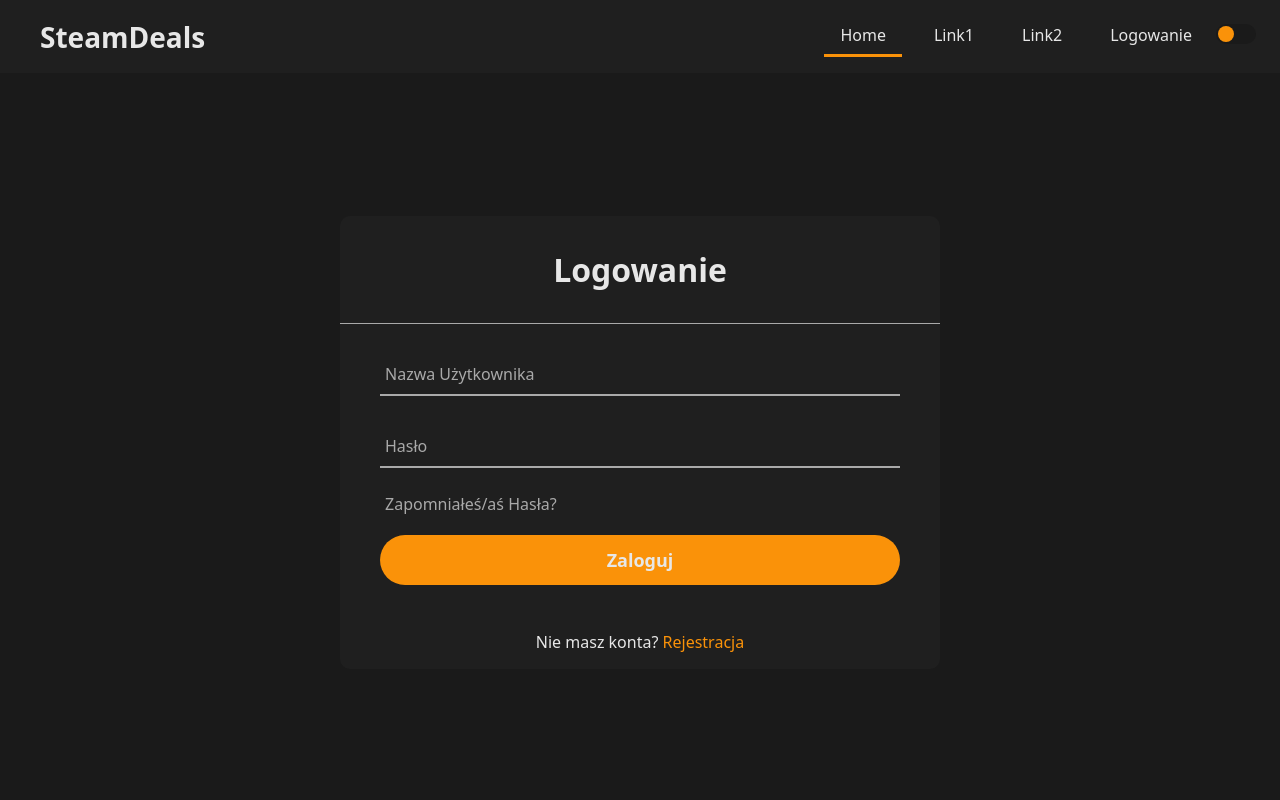
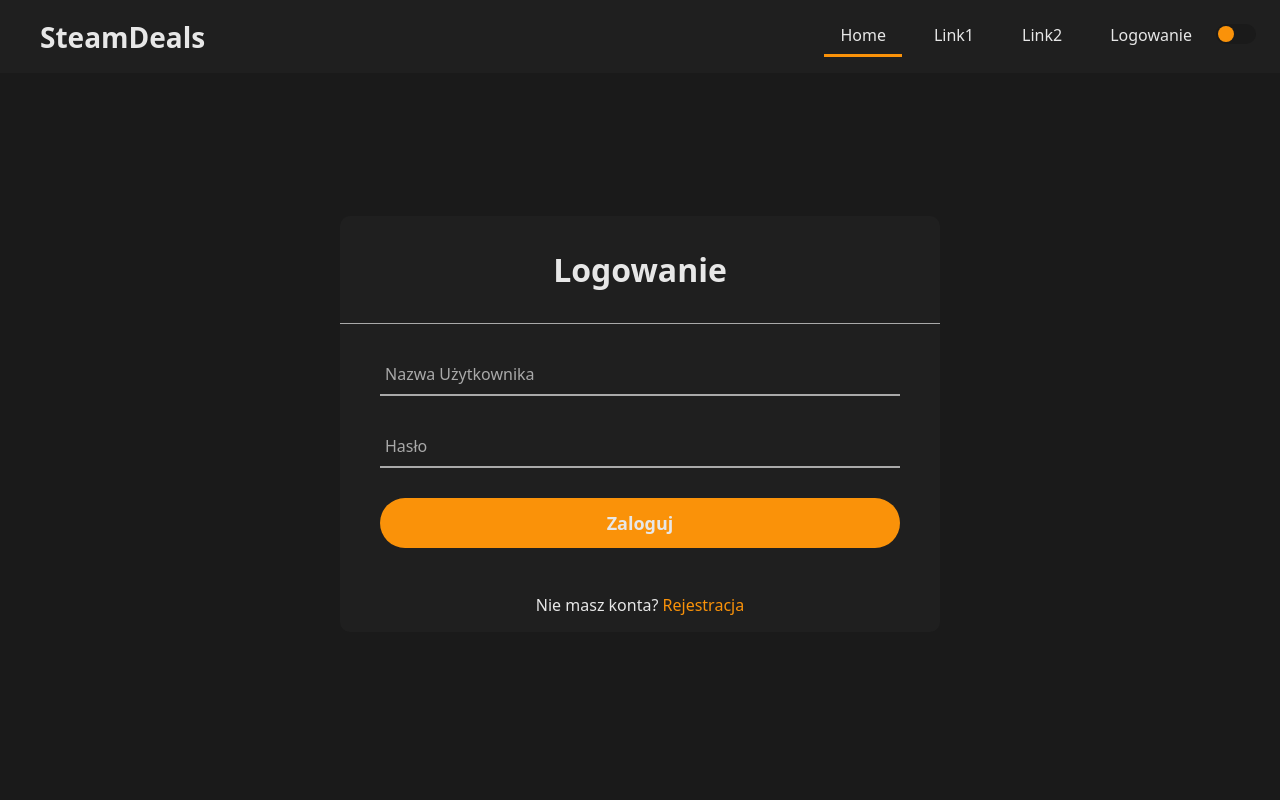
Before and after one commit to Avsterx9/steam-deals, an Angular app: page /login in a window 1280 px wide. Shown: the top 800 px of the page. Built offline with nearby package versions, Linux system fonts and the light colour scheme; no server answers.

Commit message:
Remove "forgot password link" from login page

```diff
--- a/src/app/login/login.component.html
+++ b/src/app/login/login.component.html
@@ -13,7 +13,6 @@
         <span></span>
         <label>Hasło</label>
       </div>
-      <div class="pass">Zapomniałeś/aś Hasła?</div>
       <input type="submit" value="Zaloguj">
       <div class="registration-link">
         Nie masz konta? <a href="#">Rejestracja</a>
```
